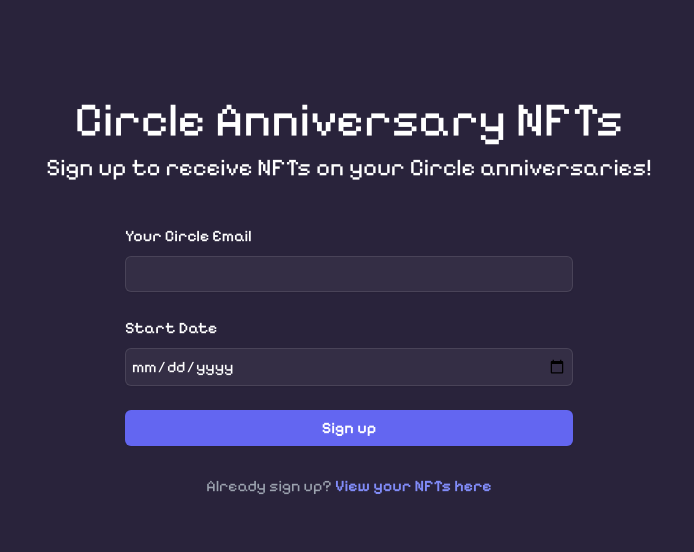
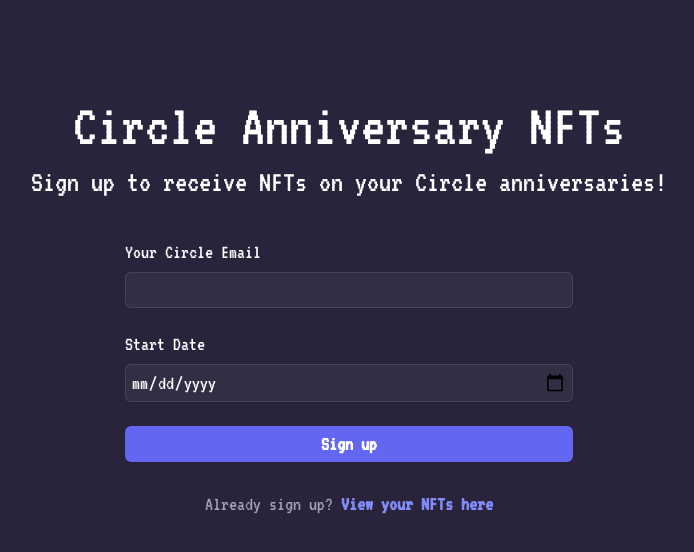
Before and after one commit to MarkoCenCircle/circle-employee-anniversary-nft, a Next.js app: page / in a window 1280 px wide. Shown: the top 552 px of the page, without its empty margins (291-985 px from the left). Built offline with nearby package versions, Linux system fonts and the light colour scheme.

Commit message:
feat: minting reminder

```diff
--- a/components/NftDetailsModal.tsx
+++ b/components/NftDetailsModal.tsx
@@ -1,5 +1,5 @@
 import { Dialog, DialogBackdrop, DialogPanel, DialogTitle } from '@headlessui/react'
-import {Pixelify_Sans} from "next/font/google";
+import {VT323} from "next/font/google";
 import Image from "next/image";
 import {NftResponse} from "@/models/userProfile";
 import Link from "next/link";
@@ -10,7 +10,7 @@
   token?: NftResponse;
 }
 
-const pixelSans = Pixelify_Sans({ subsets: ['latin'] });
+const pixelSans = VT323({ weight: ['400'], subsets: ['latin'] });
 
 export const NftDetailsModal: React.FC<Props> = ({ open, onClose, token }) => {
   if (token === undefined) {
@@ -28,22 +28,22 @@
         <div className="flex min-h-full items-center justify-center p-4 text-center">
           <DialogPanel
             transition
-            className="min-h-full relative transform overflow-hidden rounded-lg bg-[#29233b] px-4 pb-4 pt-5 text-left shadow-xl transition-all data-[closed]:translate-y-4 data-[closed]:opacity-0 data-[enter]:duration-300 data-[leave]:duration-200 data-[enter]:ease-out data-[leave]:ease-in sm:my-8 sm:w-full sm:max-w-3xl sm:p-6 data-[closed]:sm:translate-y-0 data-[closed]:sm:scale-95"
+            className="min-h-full relative transform overflow-hidden rounded-lg bg-[#29233b] px-4 pb-6 pt-5 text-left shadow-xl transition-all data-[closed]:translate-y-4 data-[closed]:opacity-0 data-[enter]:duration-300 data-[leave]:duration-200 data-[enter]:ease-out data-[leave]:ease-in sm:my-8 sm:w-full sm:max-w-3xl sm:p-6 data-[closed]:sm:translate-y-0 data-[closed]:sm:scale-95"
           >
             <div className="flex gap-5 flex-col md:flex-row">
-              <div>
+              <div className='basis-3/4'>
                 <Image
                   className='mx-auto'
                   src={`/nft-pics/${token.tokenId}.png`} width={300} height={300} alt={token.title ?? ''}/>
               </div>
               <div className="mt-2 flex flex-col gap-6">
-                <DialogTitle as="h3" className="text-2xl leading-6">{token.title}</DialogTitle>
+                <DialogTitle as="h3" className="text-4xl leading-6">{token.title}</DialogTitle>
                 <div className='flex flex-col gap-4'>
-                  <p className="text-gray-400 text-xl">
+                  <p className="text-gray-400 text-2xl">
                     {token.description}
                   </p>
-                  <p className="text-gray-400 break-words">
-                    Address: <Link className='underline' href={`https://polygonscan.com/address/${token.address}`} target='_blank'
+                  <p className="text-gray-400 break-words text-2xl">
+                    NFT Contract: <Link className='underline' href={`https://polygonscan.com/address/${token.address}`} target='_blank'
                                    rel="noopener noreferrer">{token.address}</Link>
                   </p>
                 </div>
--- a/components/SignInForm.tsx
+++ b/components/SignInForm.tsx
@@ -63,7 +63,7 @@
     <div className="mt-10 sm:mx-auto sm:w-full sm:max-w-md">
       <form onSubmit={handleSubmit(onSubmit)} className="space-y-6">
         <div>
-          <label htmlFor="email" className="block text-md font-medium leading-6 text-white">
+          <label htmlFor="email" className="block text-xl font-medium leading-6 text-white">
             Your Circle Email
           </label>
           <div className="mt-2 flex flex-col gap-1">
@@ -71,7 +71,7 @@
               id="email"
               autoComplete="email"
               {...register('email', {required: true})}
-              className="block w-full rounded-md border-0 bg-white/5 p-1.5 text-white shadow-sm ring-1 ring-inset ring-white/10 focus:ring-2 focus:ring-inset focus:ring-indigo-500 text-md sm:leading-6"
+              className="block w-full rounded-md border-0 bg-white/5 p-1.5 text-white shadow-sm ring-1 ring-inset ring-white/10 focus:ring-2 focus:ring-inset focus:ring-indigo-500 text-xl sm:leading-6"
             />
             {formState.errors.email && <label className="text-red-400">{formState.errors.email.message}</label>}
           </div>
@@ -85,7 +85,7 @@
           <button
             type="submit"
             disabled={loading}
-            className="disabled:opacity-70 flex w-full justify-center rounded-md bg-indigo-500 px-3 py-1.5 text-md font-semibold leading-6 text-white shadow-sm hover:bg-indigo-400 focus-visible:outline focus-visible:outline-2 focus-visible:outline-offset-2 focus-visible:outline-indigo-500"
+            className="disabled:opacity-70 flex w-full justify-center rounded-md bg-indigo-500 px-3 py-1.5 text-xl font-semibold leading-6 text-white shadow-sm hover:bg-indigo-400 focus-visible:outline focus-visible:outline-2 focus-visible:outline-offset-2 focus-visible:outline-indigo-500"
           >
             {loading ? 'Loading...' : 'View my NFTs'}
           </button>
--- a/components/SignUpForm.tsx
+++ b/components/SignUpForm.tsx
@@ -89,7 +89,7 @@
     <div className="mt-10 sm:mx-auto sm:w-full sm:max-w-md">
       <form onSubmit={handleSubmit(onSubmit)} className="space-y-6">
         <div>
-          <label htmlFor="email" className="block text-md font-medium leading-6 text-white">
+          <label htmlFor="email" className="block text-xl font-medium leading-6 text-white">
             Your Circle Email
           </label>
           <div className="mt-2 flex flex-col gap-1">
@@ -97,7 +97,7 @@
               id="email"
               autoComplete="email"
               {...register('email', { required: true })}
-              className="block w-full rounded-md border-0 bg-white/5 p-1.5 text-white shadow-sm ring-1 ring-inset ring-white/10 focus:ring-2 focus:ring-inset focus:ring-indigo-500 text-md sm:leading-6"
+              className="block w-full rounded-md border-0 bg-white/5 p-1.5 text-white shadow-sm ring-1 ring-inset ring-white/10 focus:ring-2 focus:ring-inset focus:ring-indigo-500 text-xl sm:leading-6"
             />
             {formState.errors.email && <label className="text-red-400">{formState.errors.email.message}</label>}
           </div>
@@ -105,7 +105,7 @@
 
         <div>
           <div className="flex items-center justify-between">
-            <label htmlFor="start-date" className="block text-md font-medium leading-6 text-white">
+            <label htmlFor="start-date" className="block text-xl font-medium leading-6 text-white">
               Start Date
             </label>
           </div>
@@ -114,7 +114,7 @@
               id="start-date"
               type='date'
               {...register('startDate', { required: true })}
-              className="block text-md w-full rounded-md border-0 bg-white/5 p-1.5 text-white shadow-sm ring-1 ring-inset ring-white/10 focus:ring-2 focus:ring-inset focus:ring-indigo-500 sm:leading-6"
+              className="block text-xl w-full rounded-md border-0 bg-white/5 p-1.5 text-white shadow-sm ring-1 ring-inset ring-white/10 focus:ring-2 focus:ring-inset focus:ring-indigo-500 sm:leading-6"
             />
             {formState.errors.startDate && <label className="text-red-400">{formState.errors.startDate.message}</label>}
           </div>
@@ -124,7 +124,7 @@
           <button
             type="submit"
             disabled={loading}
-            className="disabled:opacity-70 flex w-full justify-center rounded-md bg-indigo-500 px-3 py-1.5 text-md font-semibold leading-6 text-white shadow-sm hover:bg-indigo-400 focus-visible:outline focus-visible:outline-2 focus-visible:outline-offset-2 focus-visible:outline-indigo-500"
+            className="disabled:opacity-70 flex w-full justify-center rounded-md bg-indigo-500 px-3 py-1.5 text-xl font-semibold leading-6 text-white shadow-sm hover:bg-indigo-400 focus-visible:outline focus-visible:outline-2 focus-visible:outline-offset-2 focus-visible:outline-indigo-500"
           >
             {loading ? 'Loading...' : 'Sign up'}
           </button>
--- a/handlers/getUserProfile.ts
+++ b/handlers/getUserProfile.ts
@@ -70,7 +70,6 @@
     firstName: user.firstName,
     lastName: user.lastName,
     joinDate: dateToUnixSeconds(user.employmentStartDate),
-
     walletAddress: walletAddress,
     nfts: nftsResponse
   };
--- a/pages/_app.tsx
+++ b/pages/_app.tsx
@@ -1,7 +1,7 @@
 import "@/styles/globals.css";
 import type { AppProps } from "next/app";
 import {DefaultSeo, DefaultSeoProps } from "next-seo";
-import {Pixelify_Sans} from "next/font/google";
+import {VT323} from "next/font/google";
 
 const seoOptions: DefaultSeoProps = {
   defaultTitle: 'Circle Anniversary NFTs',
@@ -32,7 +32,7 @@
   }
 }
 
-const pixelSans = Pixelify_Sans({ subsets: ['latin'] });
+const pixelSans = VT323({ weight: ['400'], subsets: ['latin'] });
 
 export default function App({ Component, pageProps }: AppProps) {
   return <>
--- a/pages/index.tsx
+++ b/pages/index.tsx
@@ -12,13 +12,13 @@
   return (
     <div className={`flex min-h-screen flex-col items-center py-24 px-12`}>
       <div className='flex items-center flex-col gap-2'>
-        <h1 className="text-5xl">Circle Anniversary NFTs</h1>
-        <h2 className="text-2xl">Sign up to receive NFTs on your Circle anniversaries!</h2>
+        <h1 className="text-6xl">Circle Anniversary NFTs</h1>
+        <h2 className="text-3xl">Sign up to receive NFTs on your Circle anniversaries!</h2>
       </div>
       <div className='flex items-center flex-col gap-2 w-full'>
         {!isSignIn && <SignUpForm/>}
         {isSignIn && <SignInForm/>}
-        <p className="mt-5 text-center text-md text-gray-400">
+        <p className="mt-5 text-center text-xl text-gray-400">
           {!isSignIn ? 'Already sign up?' : 'Haven\'t sign up?'}{' '}
           <button onClick={onSwitch} className="font-semibold leading-6 text-indigo-400 hover:text-indigo-300">
             {!isSignIn ? 'View your NFTs here' : 'Sign up here'}
```
Also changed, not shown: pages/users/[id].tsx (+34 -16 lines).
